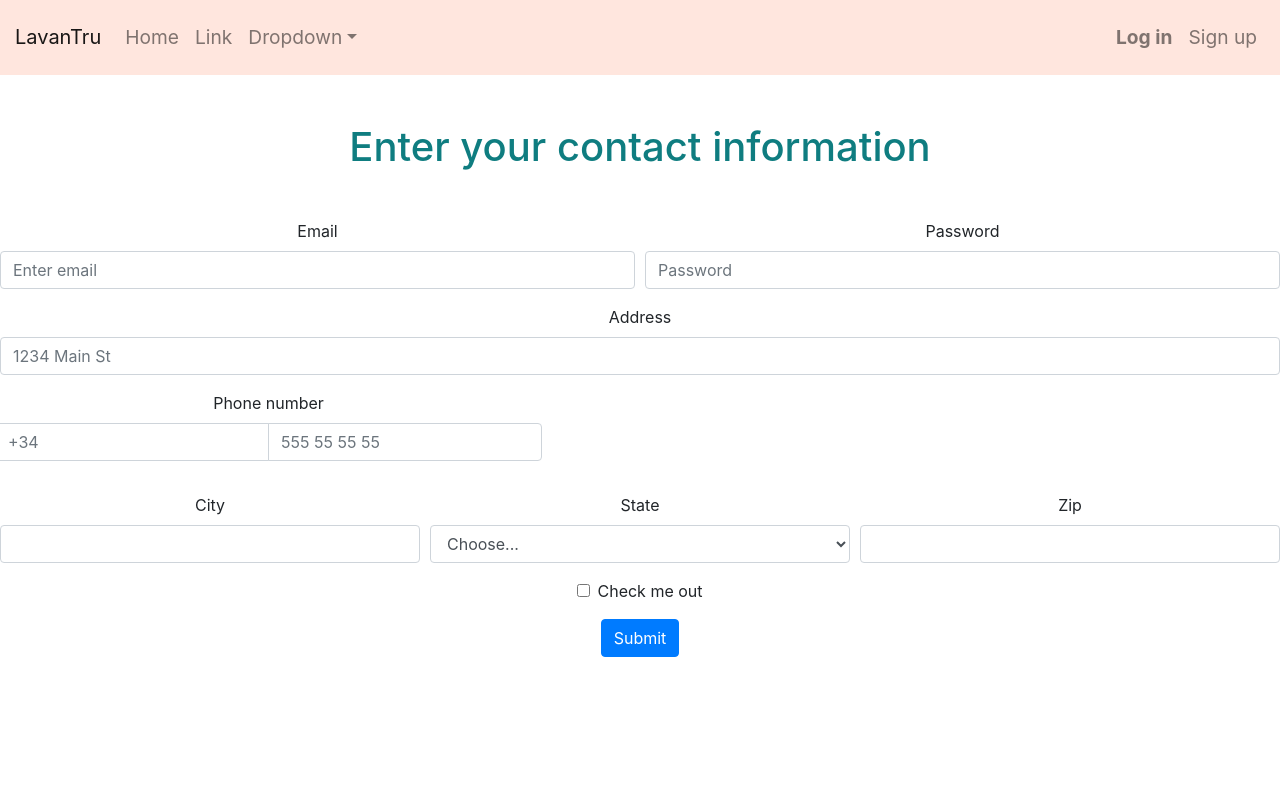
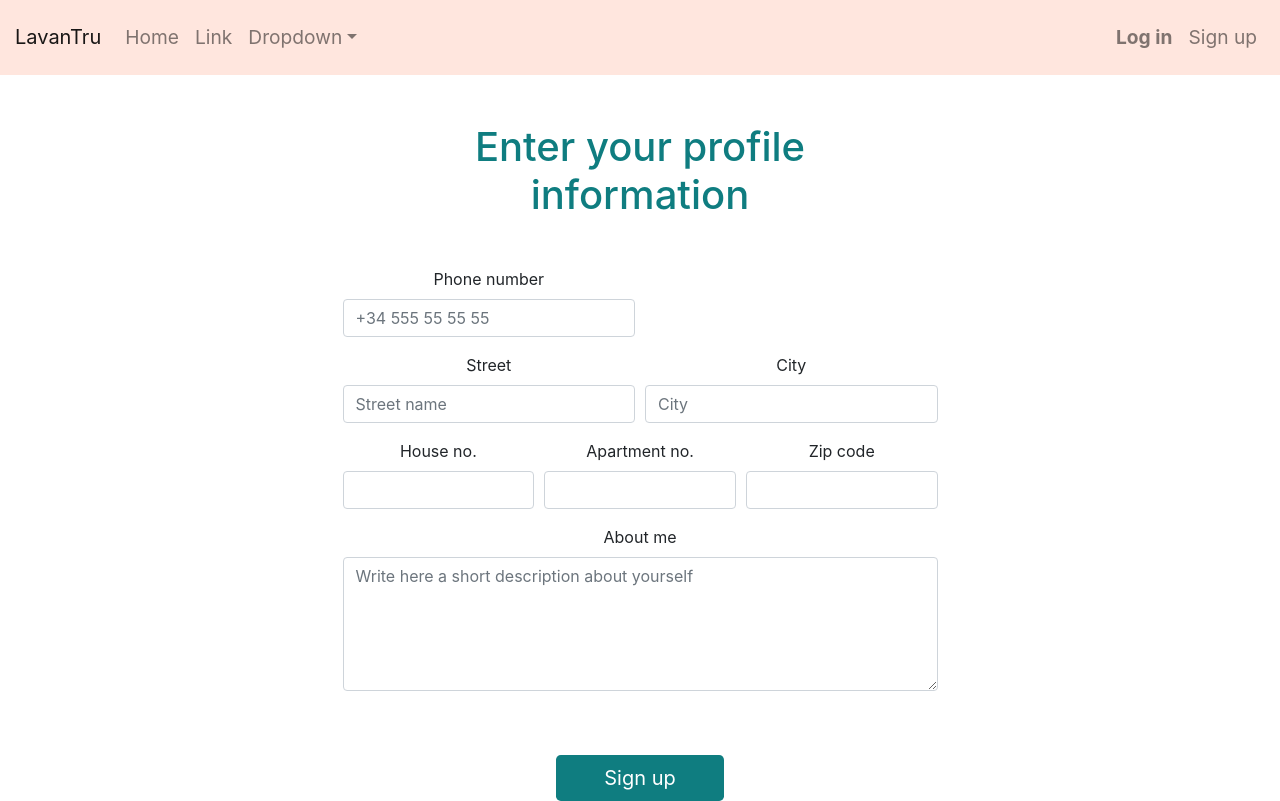
Before and after one commit to LavanTru/webapp, a React (Create React App) app in the folder front-end/: page /register/washer in a window 1280 px wide. Built offline with nearby package versions, Linux system fonts and the light colour scheme.

Commit message:
Finished RegisterWasher forms

```diff
--- a/front-end/src/component/Login.jsx
+++ b/front-end/src/component/Login.jsx
@@ -7,8 +7,8 @@ class Login extends Component {
   constructor(props) {
     super(props);
     this.state = {
-      email: '',
-      password: '',
+      email: "",
+      password: "",
       errorMessage: ""
     }
     this.handleClick = this.handleClick.bind(this);
@@ -41,6 +41,7 @@ class Login extends Component {
       </Form>
     );
   }
+  // Method to record the changes in the form in a component state variable
   handleChange = event => {
     this.setState({
       [event.target.name]: event.target.value
--- a/front-end/src/component/Register.jsx
+++ b/front-end/src/component/Register.jsx
@@ -55,7 +55,7 @@ class Register extends Component {
             </Form>
         );
     }
-
+// Method to record the changes in the form in a component state variable
     handleChange(event) {
         this.setState({
             [event.target.name]: event.target.value
--- a/front-end/src/component/RegisterWasher.jsx
+++ b/front-end/src/component/RegisterWasher.jsx
@@ -1,74 +1,90 @@
 import React, { Component } from 'react';
-import { Form, Col, Button, InputGroup } from "react-bootstrap";
+import { Form, Col, Button, InputGroup, Container } from "react-bootstrap";
 
 class RegisterWasher extends Component {
+    constructor(props) {
+        super(props);
+        this.state = {
+          phoneNo:"",
+          streetName:"",
+          buildingNo:"",
+          apartmentNo:"",
+          postCode:"",
+          city:"",
+          aboutMe:""
+        }
+        this.handleChange = this.handleChange.bind(this);
+      }
+
     render() {
         return (
-            <div>
+            <Container fluid >
+
+                <Col md={{ span: 6, offset: 3 }} >
                     <h1 className="lavantruGreen m-5"
-                >Enter your contact information</h1>
-                <Form>
+                    >Enter your profile information</h1>
+                    <Form onChange={this.handleChange}>
                         <Form.Row>
-                        <Form.Group as={Col} controlId="formGridEmail">
-                            <Form.Label>Email</Form.Label>
-                            <Form.Control type="email" placeholder="Enter email" />
-                        </Form.Group>
-
-                        <Form.Group as={Col} controlId="formGridPassword">
-                            <Form.Label>Password</Form.Label>
-                            <Form.Control type="password" placeholder="Password" />
+                            <Form.Group as={Col} md={6} controlId="formGridPhone">
+                                <Form.Label>Phone number</Form.Label>
+                                <Form.Control name="phoneNo" placeholder="+34 555 55 55 55"/>
                             </Form.Group>
                         </Form.Row>
 
-                    <Form.Group controlId="formGridAddress1">
-                        <Form.Label>Address</Form.Label>
-                        <Form.Control placeholder="1234 Main St" />
+                        <Form.Row>
+                            <Form.Group as={Col} controlId="formGridStreet">
+                                <Form.Label>Street</Form.Label>
+                                <Form.Control name="streetName" placeholder="Street name" />
                             </Form.Group>
 
-                    <Form.Row >
-                        <Form.Group controlId="formGridCountryCode">
-                            <Form.Label>Phone number</Form.Label>
-                            <Form.Group as={InputGroup} controlId="formGridPhone">
-                                <Form.Control placeholder="+34" />
-                                <Form.Control placeholder="555 55 55 55" />
+                            <Form.Group as={Col} controlId="formGridCity">
+                                <Form.Label>City</Form.Label>
+                                <Form.Control name="city" placeholder="City" />
+                            </Form.Group>
+                        </Form.Row>
 
-                            </Form.Group>
+                        <Form.Row>
+                            <Form.Group as={Col} controlId="formGridHouse">
+                                <Form.Label>House no.</Form.Label>
+                                <Form.Control name="buildingNo"/>
                             </Form.Group>
 
+                            <Form.Group as={Col} controlId="formGridApartment">
+                                <Form.Label>Apartment no.</Form.Label>
+                                <Form.Control name="apartmentNo"/>
+                            </Form.Group>
 
+                            <Form.Group as={Col} controlId="formGridZip">
+                                <Form.Label>Zip code</Form.Label>
+                                <Form.Control name="postCode"/>
+                            </Form.Group>
+                        </Form.Row>
+
+                        <Form.Row>
+                            <Form.Group as={Col} md={12} controlId="formGridAboutMe">
+                                <Form.Label>About me</Form.Label>
+                                <Form.Control name="aboutMe" rows="5" as="textarea" placeholder="Write here a short description about yourself" />
+                            </Form.Group>
                         </Form.Row>
 
 
-                    <Form.Row>
-                        <Form.Group as={Col} controlId="formGridCity">
-                            <Form.Label>City</Form.Label>
-                            <Form.Control />
-                        </Form.Group>
+                        <Col sm={{ span: 4, offset: 4 }} >
+                            <Button className="button-green mt-5" type="submit" size="lg" block>
+                                Sign up
+                         </Button>
+                        </Col>
 
-                        <Form.Group as={Col} controlId="formGridState">
-                            <Form.Label>State</Form.Label>
-                            <Form.Control as="select" value="Choose...">
-                                <option>Choose...</option>
-                                <option>...</option>
-                            </Form.Control>
-                        </Form.Group>
+                    </Form>
+                </Col>
+            </Container>
+        );
+    }
 
-                        <Form.Group as={Col} controlId="formGridZip">
-                            <Form.Label>Zip</Form.Label>
-                            <Form.Control />
-                        </Form.Group>
-                    </Form.Row>
-
-                    <Form.Group id="formGridCheckbox">
-                        <Form.Check type="checkbox" label="Check me out" />
-                    </Form.Group>
-
-                    <Button variant="primary" type="submit">
-                        Submit
-  </Button>
-                </Form>
-            </div>
-        );
+    // Method to record the changes in the form in a component state variable
+    handleChange(event) {
+        this.setState({
+            [event.target.name]: event.target.value
+        });
     }
 }
 
```
Lines whose indentation alone changed are shown as unchanged.
